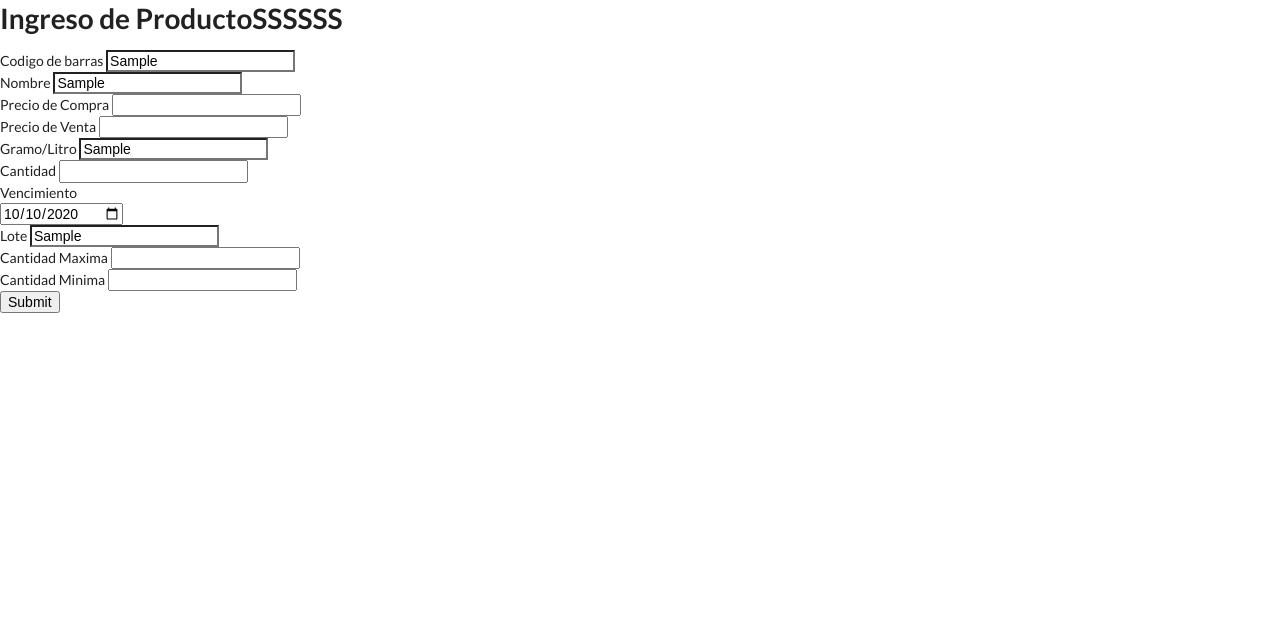
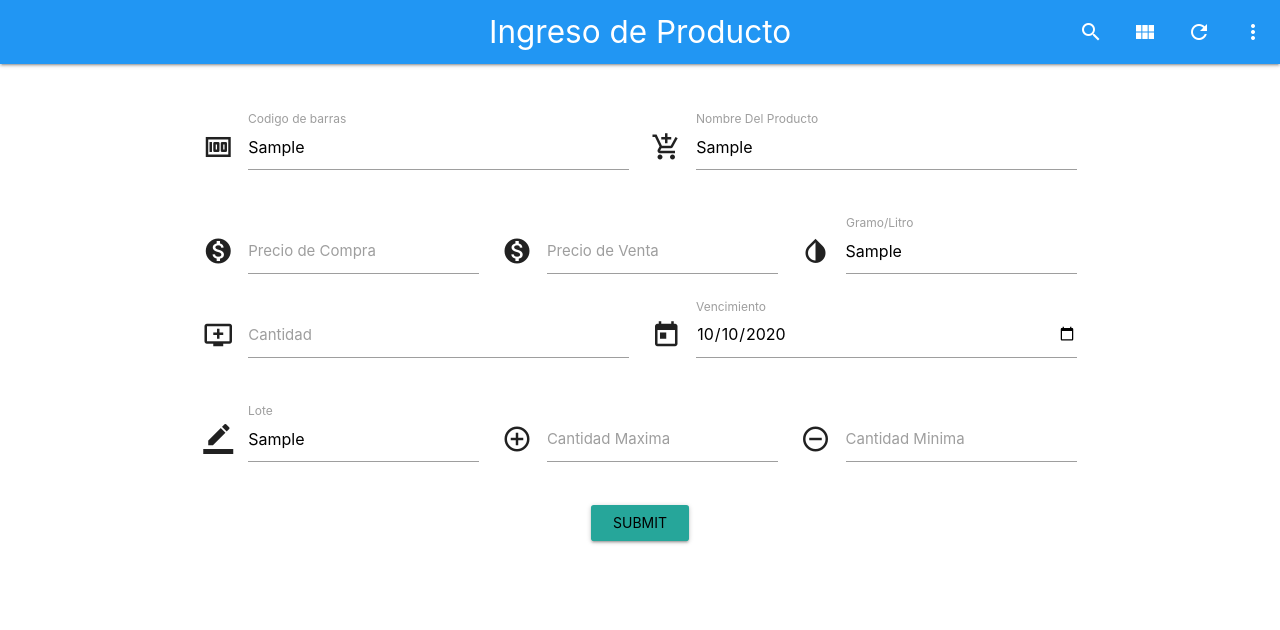
Before and after one commit to JMRomero/Proyecto, a Django app: template Proyecto/templates/Producto/actualizar.html in a window 1280 px wide. Shown: the top 630 px of the page. Run offline with Django 4.2, Linux system fonts and the light colour scheme; the template is opened without the code that fills it: most values are stand-ins (such as "Sample title", 1, 10 or a date in 2020); some libraries are stand-ins or nearby versions.

Commit message:
diseño fronend

```diff
--- a/Proyecto/templates/Producto/actualizar.html
+++ b/Proyecto/templates/Producto/actualizar.html
@@ -5,55 +5,74 @@
     <meta charset="UTF-8">
     <meta name="viewport" content="width=device-width, initial-scale=1.0">
     <title>Document</title>
-    <link rel="stylesheet" href="{% static 'css/semantic.css'%}">
-    <script src="{% static 'js/jquery.js'%}"></script>
-    <script src="{% static 'js/semantic.js'%}"></script>
+    <link href="https://fonts.googleapis.com/icon?family=Material+Icons" rel="stylesheet">
+    <link rel="stylesheet" href="https://cdnjs.cloudflare.com/ajax/libs/materialize/1.0.0/css/materialize.min.css">
 
 </head>
 <body>
+
+    <nav>
+        <div class="nav-wrapper  blue">
+            <a href="#" class="brand-logo center">Ingreso de Producto</a>
+          <ul class="right hide-on-med-and-down">
+            <li><a href="#"><i class="material-icons">search</i></a></li>
+            <li><a href="#"><i class="material-icons">view_module</i></a></li>
+            <li><a href="#"><i class="material-icons">refresh</i></a></li>
+            <li><a href="#"><i class="material-icons">more_vert</i></a></li>
+          </ul>
+        </div>
+      </nav>
+
     {% for p in datos %}
     <div class="container">
-        <h1 class="center">Ingreso de ProductoSSSSSS</h1>
+        <br><br>
         <form method='POST'>
             {% csrf_token %}
             <div class="row">
                 <div class="input-field col s6">
-                    <label>Codigo de barras</label>  <input type="text" name='codigo' required value="{{p.0}}"><br>
+                    <i class="material-icons prefix">money</i>
+                    <label>Codigo de barras</label>  <input type="text" name='codigo' required value="{{p.0}}">
                 </div>
                 <div class="input-field col s6">
-                    <label>Nombre</label>  <input type='text' name='nombre' required value="{{p.1}}"><br>
+                    <i class="material-icons prefix">add_shopping_cart</i>
+                    <label>Nombre Del Producto</label> <input type='text' name='nombre' required value="{{p.1}}">
                 </div>
             </div>
 
             <div class="row">
-                <div class="input-field col s6">
+                <div class="input-field col s4">
+                    <i class="material-icons prefix">monetization_on</i>
                     <label>Precio de Compra</label> <input type="number" name="precioC" required value="{{p.3}}"><br>
                 </div>
-                <div class="input-field col s6">
+                <div class="input-field col s4">
+                    <i class="material-icons prefix">monetization_on</i>
                     <label>Precio de Venta</label> <input type="number" name="precioT" required value="{{p.4}}"><br>
                 </div>
-            </div>
-            <div class="row">
-                <div class="input-field col s6">
+                <div class="input-field col s4">
+                    <i class="material-icons prefix">invert_colors</i>
                     <label>Gramo/Litro</label>  <input type='text' name='gramo_litro' required value="{{p.5}}"><br>
                 </div>
+                <div class="row">
+                    <div class="input-field col s6">
+                        <i class="material-icons prefix">add_to_queue</i>
+                        <label>Cantidad</label><input type='number' name='cantidad' required value="{{p.6}}">
+                    </div>
                 <div class="input-field col s6">
-                    <label>Cantidad</label>  <input type='number' name='cantidad' required value="{{p.6}}"><br>
-                </div>
-            </div>
-            <div class="row">
-                <div class="input-field col s12">
-                    <label>Vencimiento</label><br><input type='date' name='vencimiento'  value="{{p.11|date:'Y-m-d'}}"><br>
+                    <i class="material-icons prefix">today</i>
+                    <label>Vencimiento</label><input type='date' name='vencimiento'  value="{{p.11|date:'Y-m-d'}}">
                 </div>
             </div>
             <div class="row">
                 <div class="input-field col s4">
+                    <i class="material-icons prefix">border_color</i>
                     <label>Lote</label>  <input type='text' name='lote' required value="{{p.8}}"><br>
                 </div>
                 <div class="input-field col s4">
+                    <i class="material-icons prefix">add_circle_outline</i>
                     <label for="">Cantidad Maxima</label> <input type='number' name='Max' value="{{p.9}}"><br>
                 </div>
                 <div class="input-field col s4">
+                    <i class="material-icons prefix">remove_circle_outline</i>
                     <label for="">Cantidad Minima</label> <input type='number' name='Min' value="{{p.10}}">
                 </div>
             </div>
@@ -64,5 +83,6 @@
 
         </form>
     </div>
+    <script src="https://cdnjs.cloudflare.com/ajax/libs/materialize/1.0.0/js/materialize.min.js"></script>
 </body>
 </html>
```
Also changed, not shown: Proyecto/templates/Producto/insertar.html (+4 -4 lines), Proyecto/templates/Producto/lista.html (+5 -5 lines).
